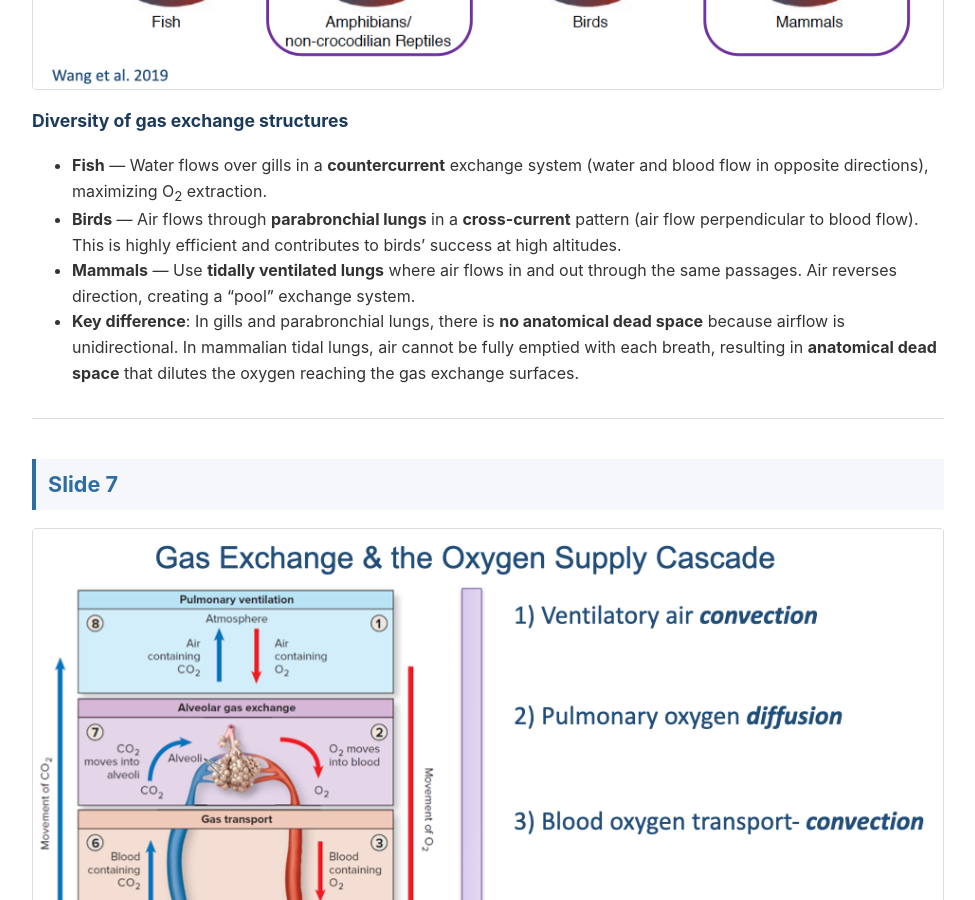
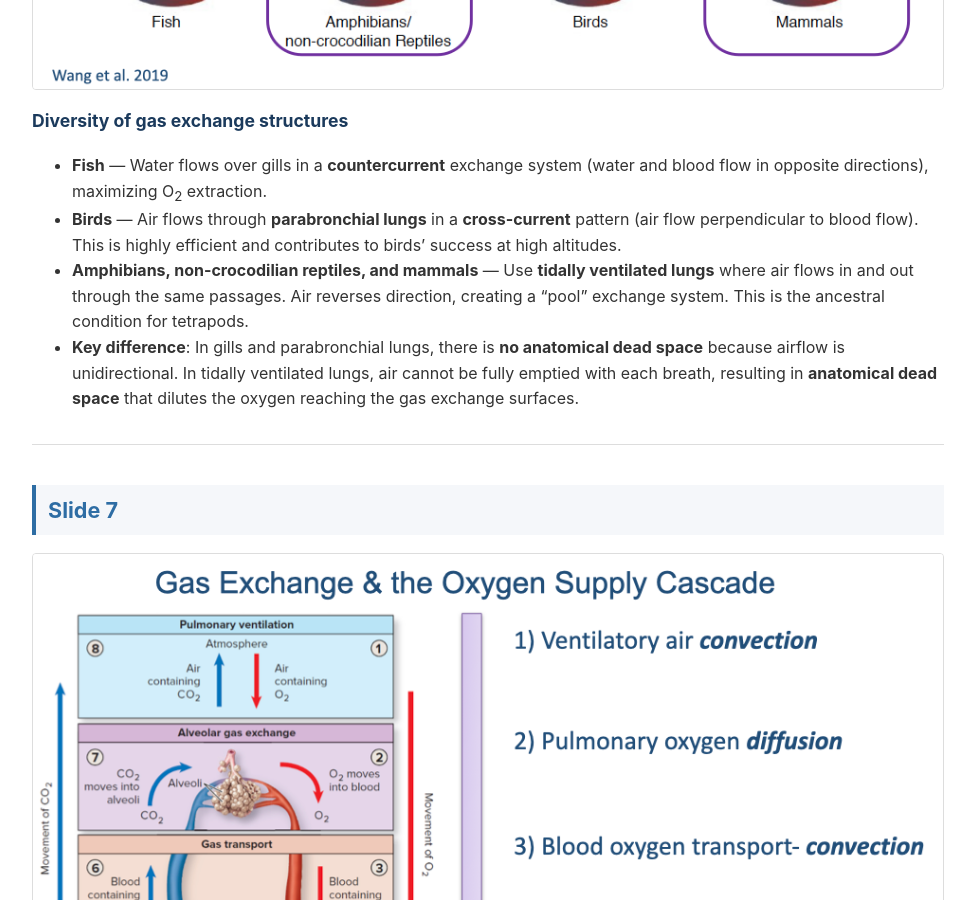
Before and after one commit to MADaley/E183_ExercisePhysiology, a Jekyll site: the page built from week01/lecture03-oxygen-cascade-ventilation.md, in a window 1280 px wide and 900 px high, scrolled down 5381 px. Shown: the whole window, without its empty margins (152-1127 px from the left). Built offline with Jekyll 4.4.1, drawn with Linux system fonts in a browser that asks for light colours.

Commit message:
Lecture 3 Slide 6: include amphibians and reptiles in tidal lung group
Co-Authored-By: Claude Opus 4.6 <noreply@anthropic.com>

```diff
--- a/week01/lecture03-oxygen-cascade-ventilation.md
+++ b/week01/lecture03-oxygen-cascade-ventilation.md
@@ -95,8 +95,8 @@ $$P_IO_2 = 0.21 \times (760 - 47) = 149 \text{ mmHg}$$
 
 - **Fish** — Water flows over gills in a **countercurrent** exchange system (water and blood flow in opposite directions), maximizing O<sub>2</sub> extraction.
 - **Birds** — Air flows through **parabronchial lungs** in a **cross-current** pattern (air flow perpendicular to blood flow). This is highly efficient and contributes to birds' success at high altitudes.
-- **Mammals** — Use **tidally ventilated lungs** where air flows in and out through the same passages. Air reverses direction, creating a "pool" exchange system.
-- **Key difference**: In gills and parabronchial lungs, there is **no anatomical dead space** because airflow is unidirectional. In mammalian tidal lungs, air cannot be fully emptied with each breath, resulting in **anatomical dead space** that dilutes the oxygen reaching the gas exchange surfaces.
+- **Amphibians, non-crocodilian reptiles, and mammals** — Use **tidally ventilated lungs** where air flows in and out through the same passages. Air reverses direction, creating a "pool" exchange system. This is the ancestral condition for tetrapods.
+- **Key difference**: In gills and parabronchial lungs, there is **no anatomical dead space** because airflow is unidirectional. In tidally ventilated lungs, air cannot be fully emptied with each breath, resulting in **anatomical dead space** that dilutes the oxygen reaching the gas exchange surfaces.
 
 ---
 
```
